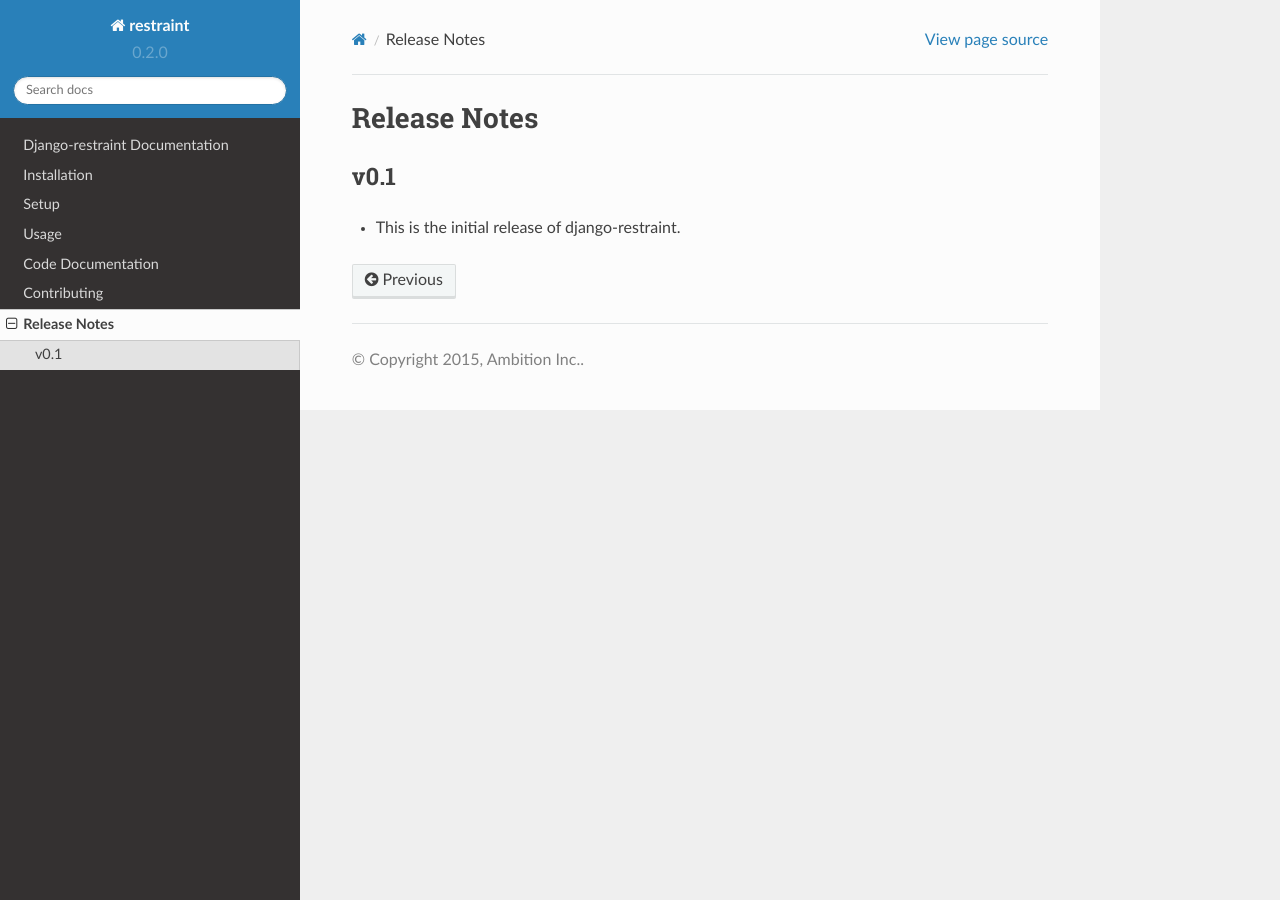
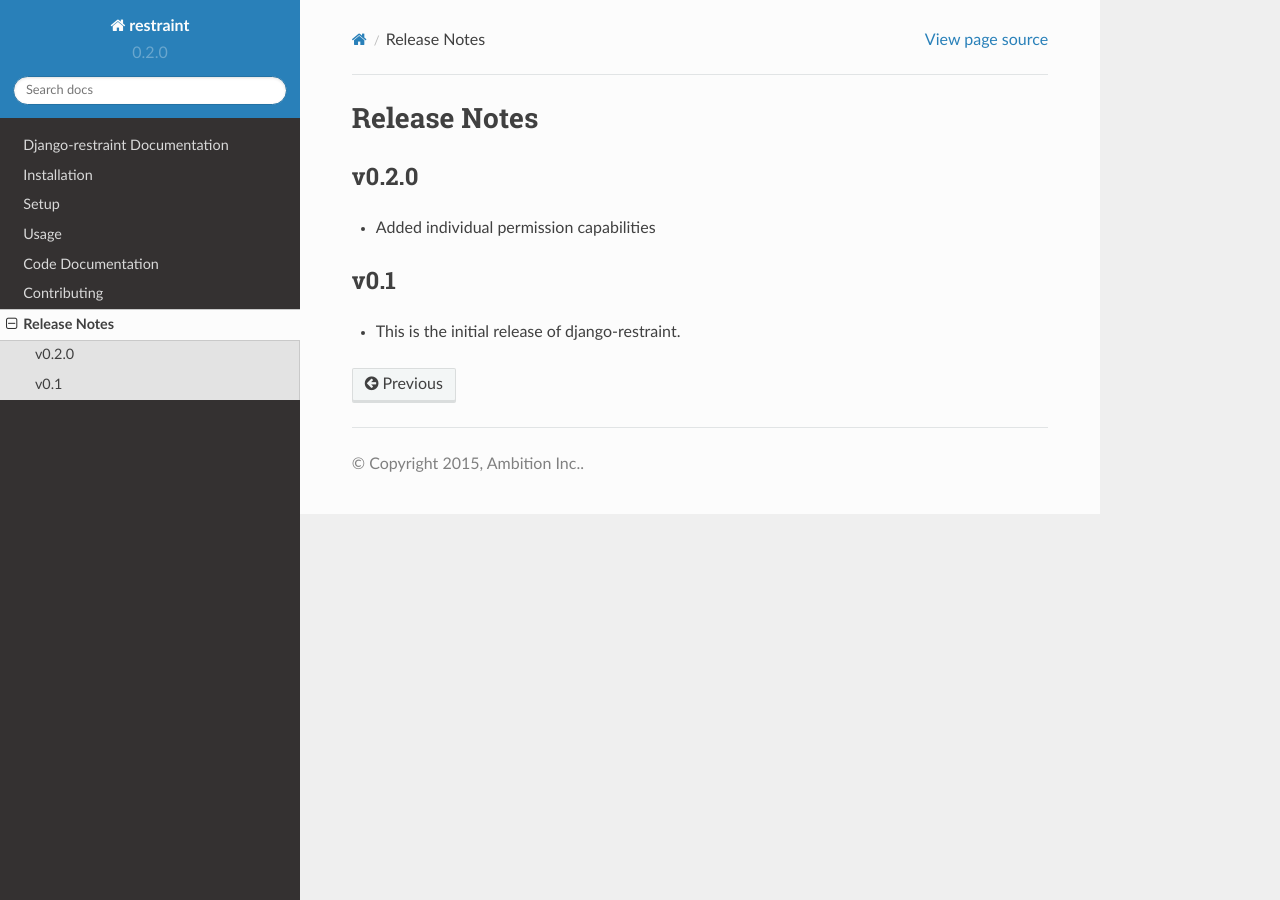
Before and after one commit to ambitioninc/django-restraint, a Sphinx documentation site: the page built from docs/release_notes.rst, in a window 1280 px wide. Built offline with Sphinx 7.4.7 and the Read the Docs theme 2.0.0, drawn with Linux system fonts in a browser that asks for light colours.

Commit message:
updated release notes

```diff
--- a/docs/release_notes.rst
+++ b/docs/release_notes.rst
@@ -1,5 +1,10 @@
 Release Notes
 =============
+
+v0.2.0
+------
+
+* Added individual permission capabilities
 
 v0.1
 ----
```
